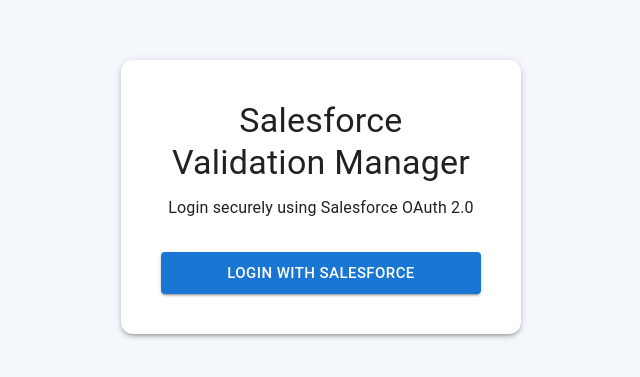
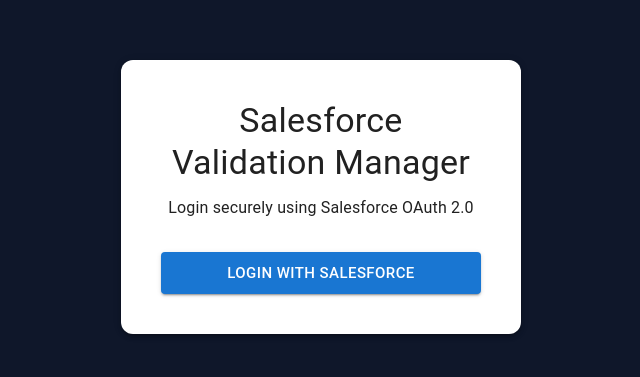
Before and after one commit to Monali-Nalawade/salesforce-validation-manager, a React (Create React App) app in the folder frontend/: page / in a window 1280 px wide. Shown: the part 203-580 px from the top of the page, without its empty margins (319-959 px from the left). Built offline with nearby package versions, Linux system fonts and the light colour scheme.

Commit message:
Update App.css

```diff
--- a/frontend/src/App.css
+++ b/frontend/src/App.css
@@ -1,7 +1,7 @@
 body {
     margin: 0;
     padding: 0;
-    background-color: #f4f7fb;
+    background-color: #0f172a;
     font-family: Arial, Helvetica, sans-serif;
 }
 
```
